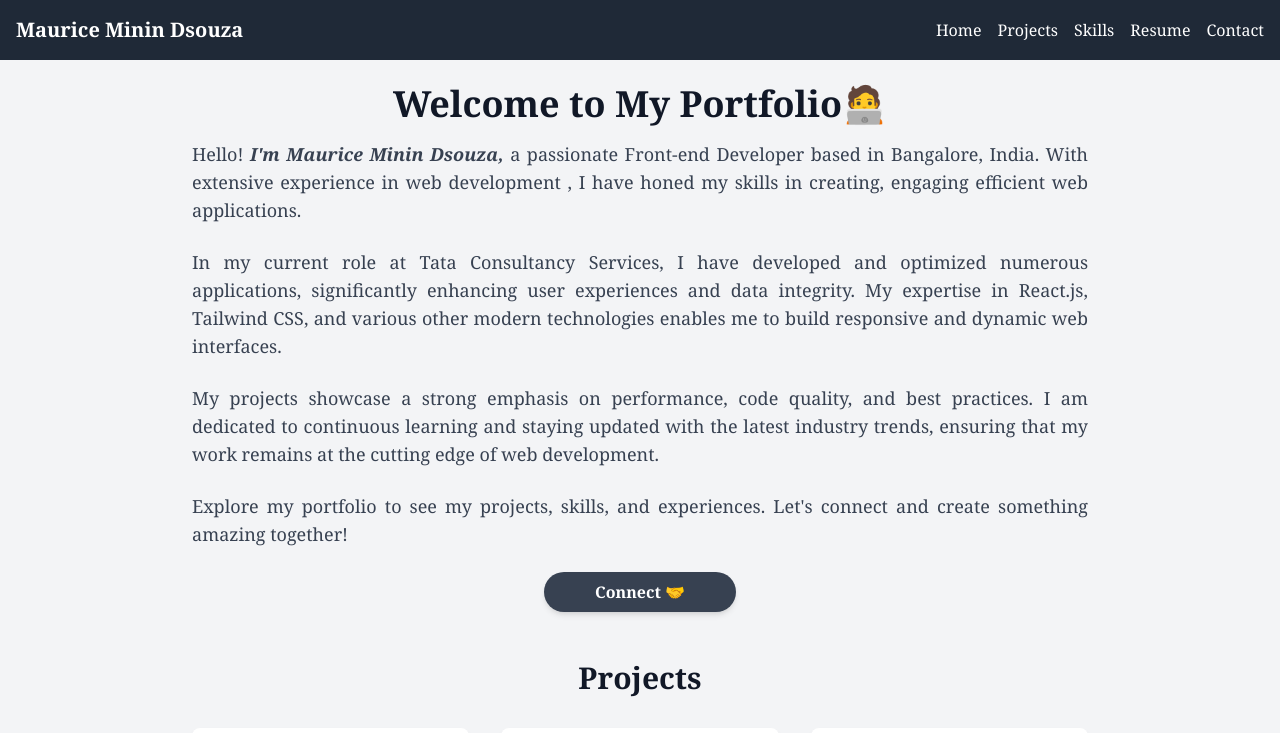
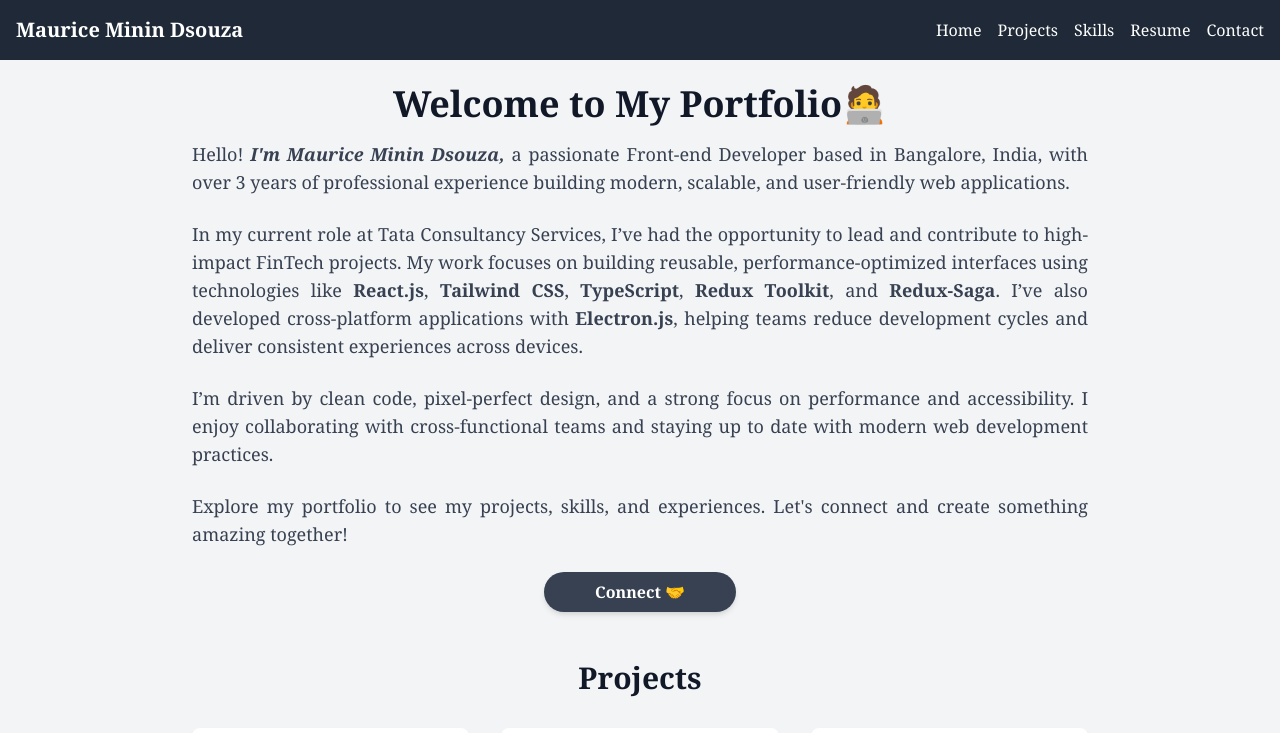
Before and after one commit to MAURICEDS0UZA/new_portfolio, a React (Vite) app in the folder portfolio/: page / in a window 1280 px wide. Shown: the top 733 px of the page. Built offline with nearby package versions, Linux system fonts and the light colour scheme.

Commit message:
Updated:Portfolio (Resume ,skills & date)

```diff
--- a/portfolio/src/Components/Footer.jsx
+++ b/portfolio/src/Components/Footer.jsx
@@ -33,7 +33,7 @@ const Footer = () => {
         </div>
         <p className="text-sm">
           Made by Maurice
-          <br />© 2024
+          <br />© 2025
         </p>
       </div>
     </footer>
--- a/portfolio/src/Components/Home.jsx
+++ b/portfolio/src/Components/Home.jsx
@@ -10,28 +10,36 @@ const Home = () => {
         <p className="text-base sm:text-lg text-gray-700 mb-6">
           Hello!{" "}
           <span className="italic font-semibold">
-            I'm Maurice Minin Dsouza,
-          </span>{" "}
-          a passionate Front-end Developer based in Bangalore, India. With
-          extensive experience in web development , I have honed my skills in
-          creating, engaging efficient web applications.
+            {"I'm Maurice Minin Dsouza,"}
+          </span>
+          {
+            " a passionate Front-end Developer based in Bangalore, India, with over 3 years of professional experience building modern, scalable, and user-friendly web applications."
+          }
         </p>
         <p className="hidden sm:block text-base sm:text-lg text-gray-700 mb-6">
-          In my current role at Tata Consultancy Services, I have developed and
-          optimized numerous applications, significantly enhancing user
-          experiences and data integrity. My expertise in React.js, Tailwind
-          CSS, and various other modern technologies enables me to build
-          responsive and dynamic web interfaces.
+          In my current role at Tata Consultancy Services, I’ve had the
+          opportunity to lead and contribute to high-impact FinTech projects. My
+          work focuses on building reusable, performance-optimized interfaces
+          using technologies like{" "}
+          <span className="font-semibold">React.js</span>,{" "}
+          <span className="font-semibold">Tailwind CSS</span>,{" "}
+          <span className="font-semibold">TypeScript</span>,{" "}
+          <span className="font-semibold">Redux Toolkit</span>, and{" "}
+          <span className="font-semibold">Redux-Saga</span>. I’ve also developed
+          cross-platform applications with{" "}
+          <span className="font-semibold">Electron.js</span>, helping teams
+          reduce development cycles and deliver consistent experiences across
+          devices.
         </p>
         <p className="hidden sm:block text-base sm:text-lg text-gray-700 mb-6">
-          My projects showcase a strong emphasis on performance, code quality,
-          and best practices. I am dedicated to continuous learning and staying
-          updated with the latest industry trends, ensuring that my work remains
-          at the cutting edge of web development.
+          {`I’m driven by clean code, pixel-perfect design, and a strong focus on
+        performance and accessibility. I enjoy collaborating with
+        cross-functional teams and staying up to date with modern web
+        development practices.`}
         </p>
         <p className="hidden sm:block text-base sm:text-lg text-gray-700 mb-6">
-          Explore my portfolio to see my projects, skills, and experiences.
-          Let's connect and create something amazing together!
+          {`Explore my portfolio to see my projects, skills, and experiences.
+          Let's connect and create something amazing together!`}
         </p>
         <Link
           to="/contact"
--- a/portfolio/src/utils/constant.js
+++ b/portfolio/src/utils/constant.js
@@ -66,6 +66,7 @@ const SKILLS = [
       "Bootstrap",
       "Babel.js",
       "Redux",
+      "Electron.js",
     ],
   },
   {
@@ -74,7 +75,7 @@ const SKILLS = [
   },
   {
     category: "Tools & Platforms",
-    skills: ["Git & GitHub", "Google Cloud Services", "AWS", "Jest"],
+    skills: ["Git & GitHub", "Google Cloud Services", "AWS", "Jest", "Webpack"],
   },
 ];
 
@@ -96,6 +97,5 @@ const SOCIALMEDIA = [
   },
 ];
 
-const RESUMEURL =
-  "https://app.flowcv.com/api/public/download_resume?token=a1ip7tj9ag";
+const RESUMEURL = "https://flowcv.com/resume/a1ip7tj9ag";
 export { PROJECTS, SKILLS, SOCIALMEDIA, RESUMEURL };
```
Also changed, not shown: 1 other file (tests, documents, lock files or other folders).
